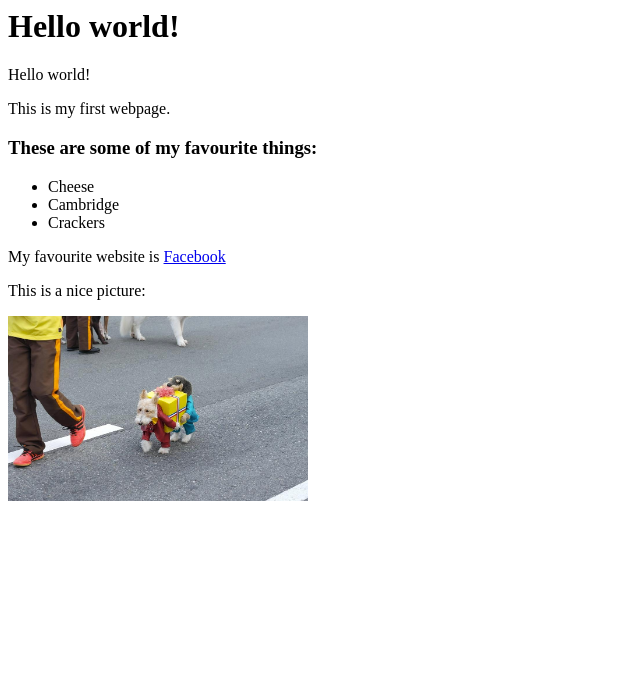
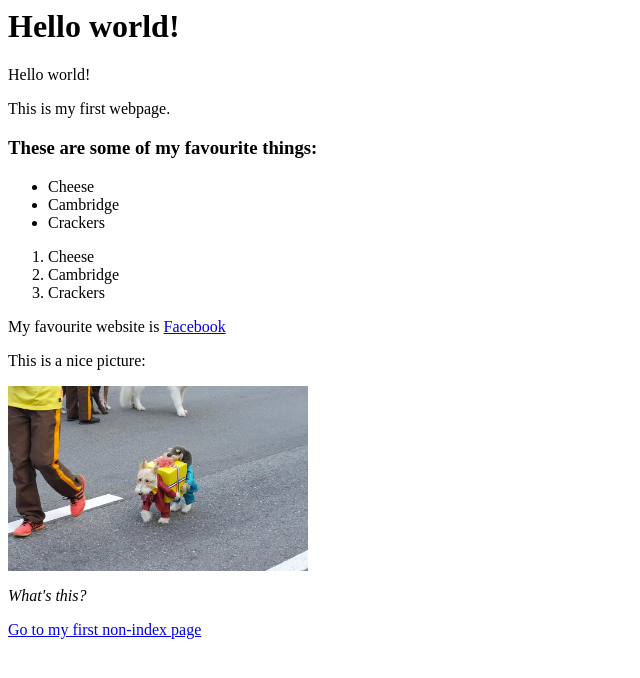
Before and after one commit to jmmbrown/MyFirstWebsite, a plain HTML site: page index.html in a window 1280 px wide. Shown: the whole page, without its empty margins (0-640 px from the left). Drawn offline with Linux system fonts and the light colour scheme.

Commit message:
With some of extra exercises Week 1

```diff
--- a/index.html
+++ b/index.html
@@ -11,7 +11,21 @@
 <li>Crackers</li>
 </ul>
 
+<ol>
+<li>Cheese</li>
+<li>Cambridge</li>
+<li>Crackers</li>
+</ol>
+
 <p>My favourite website is <a href="http://facebook.com"> Facebook</a></p>
 
 <p>This is a nice picture:</p>
-<img src="Dogbox.png" width='300' />
+<p><a href="http://facebook.com"> <img src="Dogbox.png" width='300'></a></p>
+
+<p><em>What's this?</em></p>
+
+<p><a href="Page1"> Go to my first non-index page</a></p>
+
+<link rel="icon"
+      type="image/png"
+      href="Dogbox.png">
```
Also changed, not shown: 1 other file.
